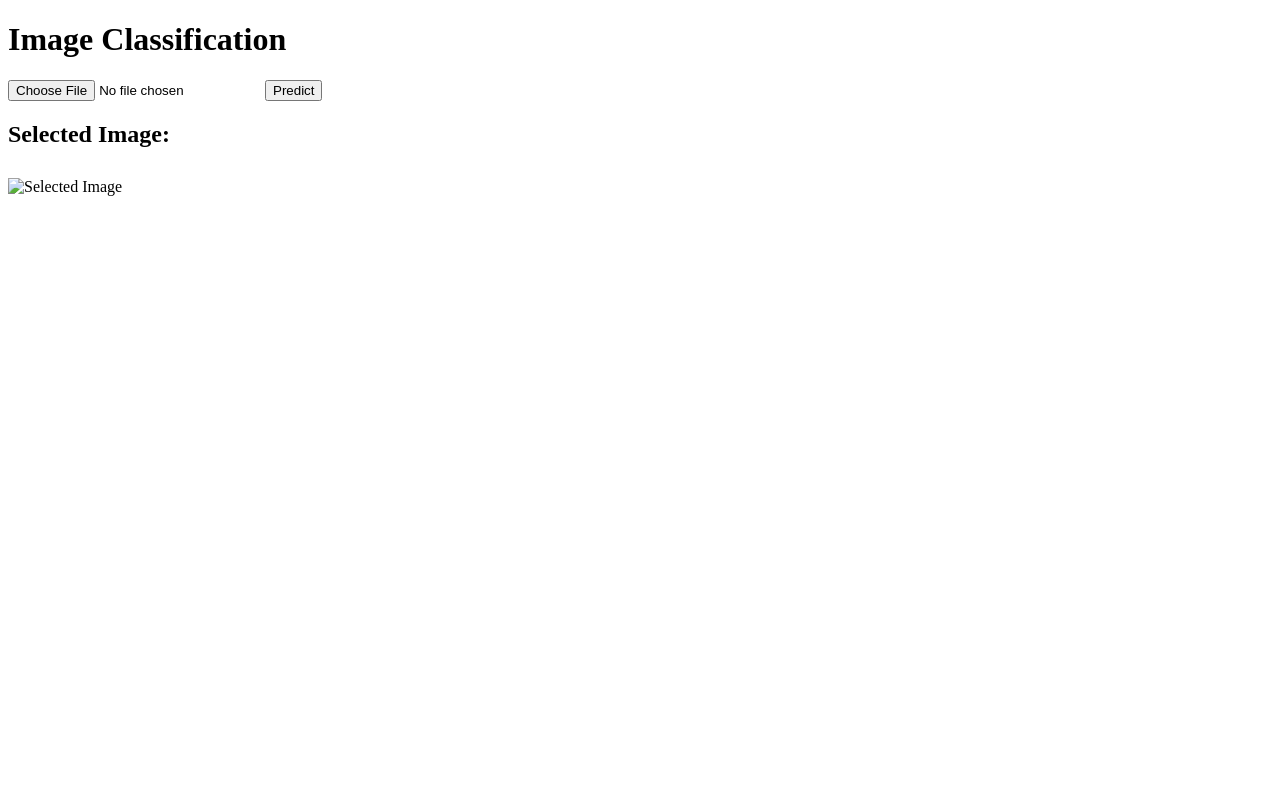
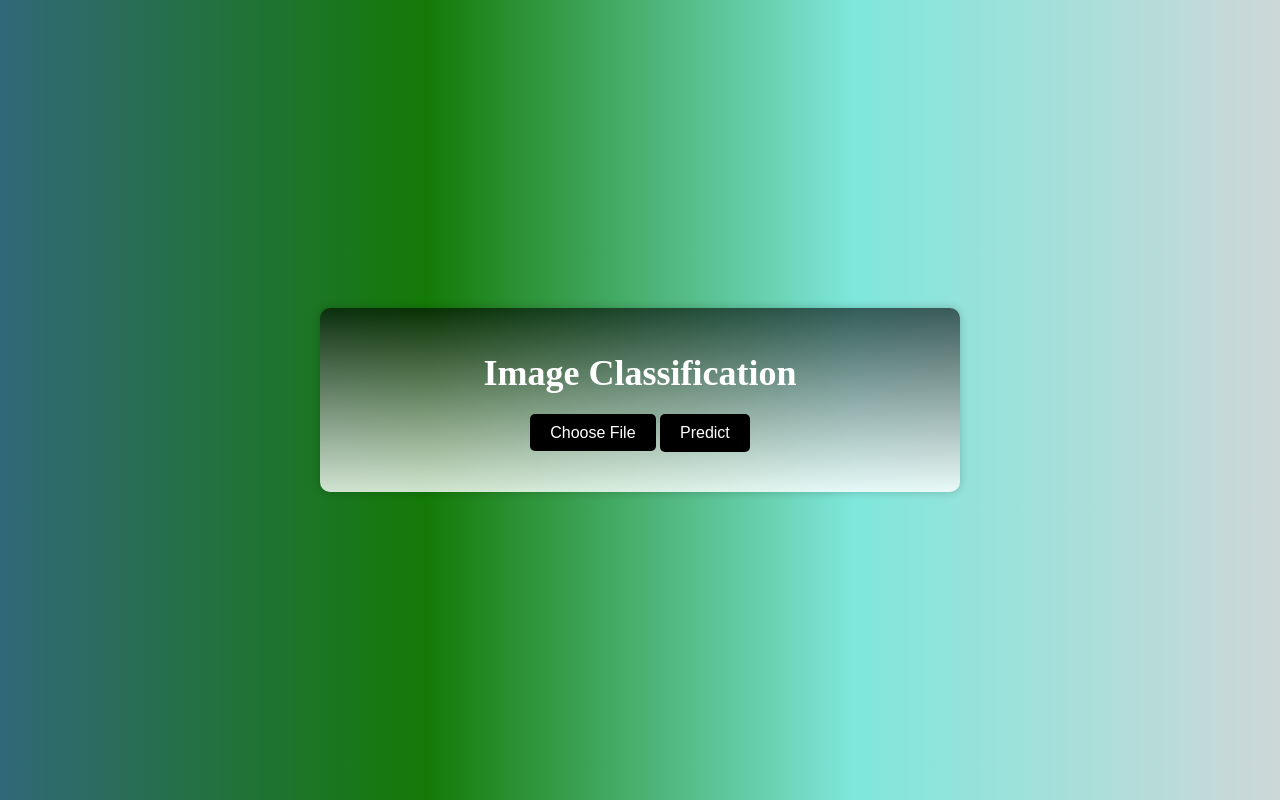
Before and after one commit to BachtiarFA/UAP-ML, a Flask app: page / in a window 1280 px wide. Run offline with Flask 3, Linux system fonts and the light colour scheme.

Commit message:
Update index.html

```diff
--- a/templates/index.html
+++ b/templates/index.html
@@ -4,38 +4,112 @@
     <meta charset="UTF-8">
     <meta name="viewport" content="width=device-width, initial-scale=1.0">
     <title>Image Classification</title>
+    <style>
+        body {
+            font-family: Arial, sans-serif;
+            text-align: center;
+            margin: 0;
+            padding: 0;
+            background: linear-gradient(
+                to right,
+                #316879,
+                #147a06,
+                #7fe7dc,
+                #ced7d8
+            );
+        }
+        .main-container {
+            display: flex;
+            flex-direction: column;
+            align-items: center;
+            justify-content: center;
+            height: 100vh;
+        }
+        .content-container {
+            background: linear-gradient(rgba(0, 0, 0, 0.6), rgba(255, 255, 255, 0.8));
+            padding: 20px;
+            border-radius: 10px;
+            box-shadow: 0 0 10px rgba(0, 0, 0, 0.2);
+            margin: 20px;
+            max-width: 600px;
+            width: 100%;
+        }
+        h1 {
+            font-family: 'cursive';
+            font-size: 36px;
+            margin-bottom: 20px;
+            color: #ffffff;
+        }
+        #upload-form {
+            margin-top: 20px;
+            margin-bottom: 20px;
+        }
+        #result-container {
+            display: none;
+            margin-top: 20px;
+        }
+        #predicted-image {
+            max-width: 300px;
+            margin-top: 10px;
+        }
+        .custom-button {
+            background-color: #000000;
+            color: #ffffff;
+            padding: 10px 20px;
+            border: none;
+            border-radius: 5px;
+            cursor: pointer;
+            font-size: 16px;
+            transition: background-color 0.3s ease;
+        }
+        .custom-button:hover {
+            background-color: #333333;
+        }
+    </style>
 </head>
 <body>
-    <h1>Image Classification</h1>
+    <div class="main-container">
+        <div class="content-container">
+            <h1>Image Classification</h1>
+            <form id="upload-form" enctype="multipart/form-data">
+                <label for="file-input" class="custom-button">Choose File</label>
+                <input type="file" id="file-input" name="file" accept=".jpg, .jpeg, .png" style="display: none;">
+                <button type="button" class="custom-button" onclick="predictImage()">Predict</button>
+            </form>
 
-    <!-- Klik predict -->
-    <form action="/predict" method="post" enctype="multipart/form-data">
-        <input type="file" name="file" accept=".jpg, .jpeg, .png" onchange="previewImage(event)">
-        <button type="submit">Predict</button>
-    </form>
-
-    <!-- tampil image -->
-    <div>
-        <h2>Selected Image:</h2>
-        <img id="selected-image" src="" alt="Selected Image" style="max-width: 300px; margin-top: 10px;">
+            <div id="result-container">
+                <h2>Result:</h2>
+                <p>Predicted Label: <span id="predicted-label"></span></p>
+                <p>Accuracy: <span id="accuracy"></span>%</p>
+                <p>Prediction Time: <span id="prediction-time"></span> seconds</p>
+                <img id="predicted-image" alt="Predicted Image" style="display: block; margin: 0 auto;">
+            </div>
+        </div>
     </div>
 
-    <!-- select image -->
     <script>
-        function previewImage(event) {
-            var input = event.target;
-            var imageContainer = document.getElementById('selected-image');
-            var image = input.files[0];
+        function predictImage() {
+            var fileInput = document.querySelector('input[type="file"]');
+            var formData = new FormData();
+            formData.append('file', fileInput.files[0]);
 
-            if (image) {
-                var reader = new FileReader();
-                reader.onload = function(e) {
-                    imageContainer.src = e.target.result;
-                }
-                reader.readAsDataURL(image);
-            } else {
-                imageContainer.src = "";
-            }
+            fetch('/predict', {
+                method: 'POST',
+                body: formData
+            })
+            .then(response => response.json())
+            .then(data => {
+                document.getElementById('predicted-label').innerText = data.actual_label;
+                document.getElementById('accuracy').innerText = data.accuracy.toFixed(2);
+                document.getElementById('prediction-time').innerText = data.prediction_time;
+
+                var img = document.getElementById('predicted-image');
+                img.src = URL.createObjectURL(fileInput.files[0]);
+                img.style.display = 'block';
+
+                document.getElementById('result-container').style.display = 'block';
+            })
+            .catch(error => console.error('Error:', error));
         }
     </script>
 </body>
```
